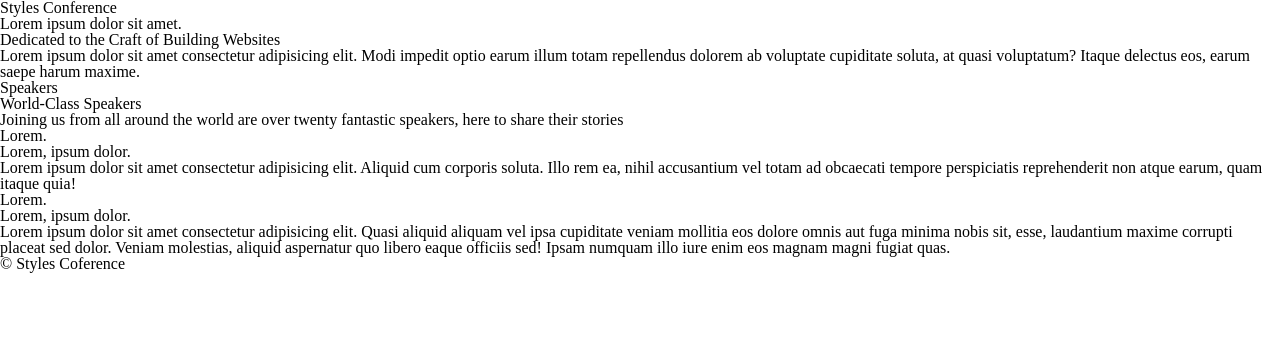
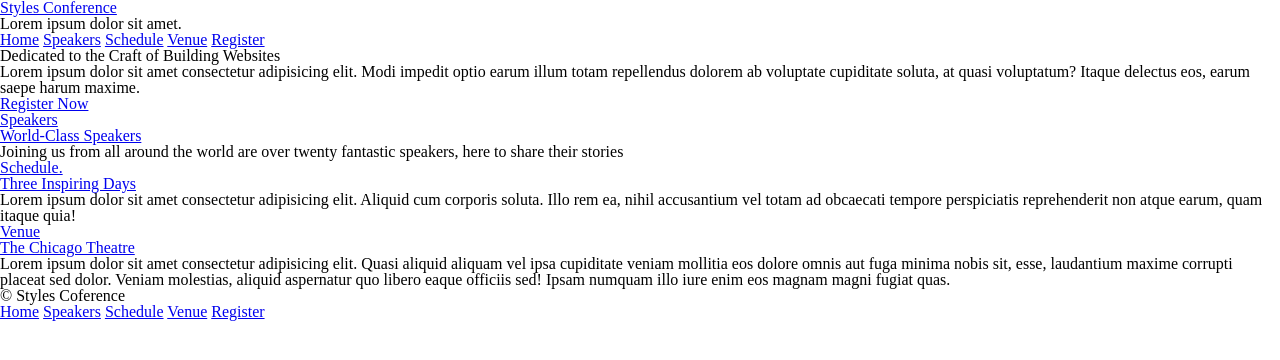
Before and after one commit to carlosadap/devscola, a plain HTML site: page HTML+CSS/index.html in a window 1280 px wide. Drawn offline with Linux system fonts and the light colour scheme.

Commit message:
Added content and semantics

```diff
--- a/HTML+CSS/index.html
+++ b/HTML+CSS/index.html
@@ -9,32 +9,57 @@
 </head>
 <body>
   <header>
-    <h1>Styles Conference</h1>
+    <h1>
+      <a href="index.html">
+        Styles Conference
+      </a>
+    </h1>
     <h3>Lorem ipsum dolor sit amet.</h3>
+    <nav>
+      <a href="index.html">Home</a>
+      <a href="speakers.html">Speakers</a>
+      <a href="schedule.html">Schedule</a>
+      <a href="venue.html">Venue</a>
+      <a href="register.html">Register</a>
+    </nav>
   </header>
   <section>
     <h2>Dedicated to the Craft of Building Websites</h2>
     <p>Lorem ipsum dolor sit amet consectetur adipisicing elit. Modi impedit optio earum illum totam repellendus dolorem ab voluptate cupiditate soluta, at quasi voluptatum? Itaque delectus eos, earum saepe harum maxime.</p>
+    <a href="register.html">Register Now</a>
   </section>
   <section>
     <section>
-      <h5>Speakers</h5>
-      <h3>World-Class Speakers</h3>
+      <a href="speakers.html">
+        <h5>Speakers</h5>
+        <h3>World-Class Speakers</h3>
+      </a>
       <p>Joining us from all around the world are over twenty fantastic speakers, here to share their stories</p>
     </section>
     <section>
-      <h5>Lorem.</h5>
-      <h3>Lorem, ipsum dolor.</h3>
+      <a href="schedule.html">
+        <h5>Schedule.</h5>
+        <h3>Three Inspiring Days</h3>
+      </a>
       <p>Lorem ipsum dolor sit amet consectetur adipisicing elit. Aliquid cum corporis soluta. Illo rem ea, nihil accusantium vel totam ad obcaecati tempore perspiciatis reprehenderit non atque earum, quam itaque quia!</p>
     </section>
     <section>
-      <h5>Lorem.</h5>
-      <h3>Lorem, ipsum dolor.</h3>
+      <a href="venue.html">
+        <h5>Venue</h5>
+        <h3>The Chicago Theatre</h3>
+      </a>
       <p>Lorem ipsum dolor sit amet consectetur adipisicing elit. Quasi aliquid aliquam vel ipsa cupiditate veniam mollitia eos dolore omnis aut fuga minima nobis sit, esse, laudantium maxime corrupti placeat sed dolor. Veniam molestias, aliquid aspernatur quo libero eaque officiis sed! Ipsam numquam illo iure enim eos magnam magni fugiat quas.</p>
     </section>
   </section>
   <footer>
     <small>&copy; Styles Coference</small>
+    <nav>
+      <a href="index.html">Home</a>
+      <a href="speakers.html">Speakers</a>
+      <a href="schedule.html">Schedule</a>
+      <a href="venue.html">Venue</a>
+      <a href="register.html">Register</a>
+    </nav>
   </footer>
 </body>
 </html>
```
